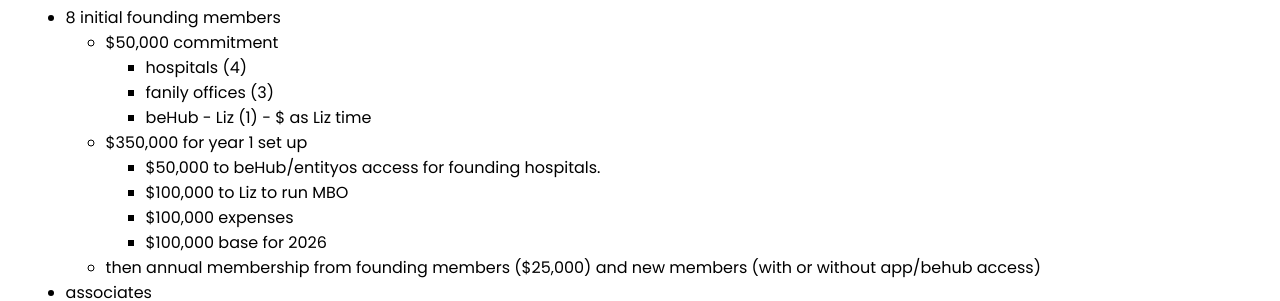
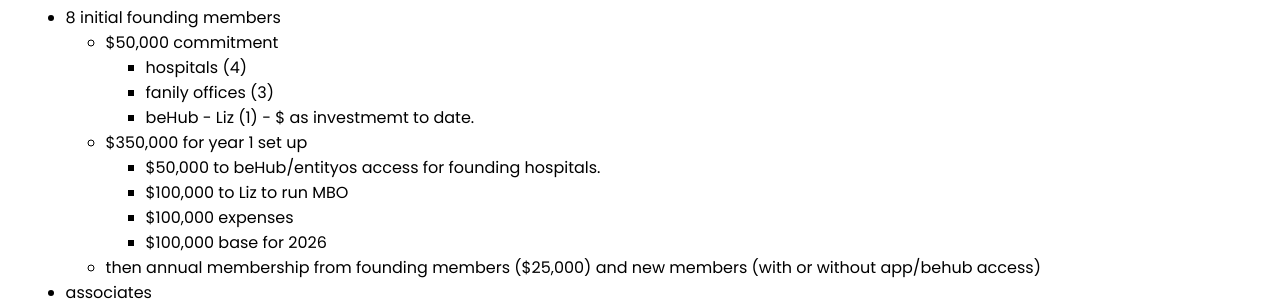
Before and after one commit to selfdriven-foundation/selfdriven-health, a Jekyll site: the page built from docs/pages/organisation-whitepaper.md, in a window 1280 px wide and 900 px high. Shown: the part 251-552 px from the top of the window. Built offline with Jekyll 4.4.1, drawn with Linux system fonts in a browser that asks for light colours.

Commit message:
Update organisation-whitepaper.md

```diff
--- a/docs/pages/organisation-whitepaper.md
+++ b/docs/pages/organisation-whitepaper.md
@@ -14,7 +14,7 @@
     - $50,000 commitment
         - hospitals (4)
         - fanily offices (3)
-        - beHub - Liz (1) - $ as Liz time
+        - beHub - Liz (1) - $ as investmemt to date.
     - $350,000 for year 1 set up
         - $50,000 to beHub/entityos access for founding hospitals.
         - $100,000 to Liz to run MBO
```
